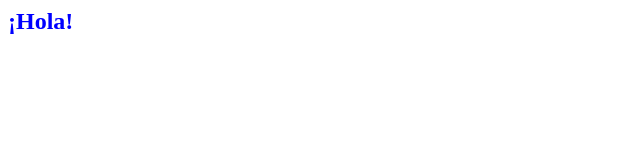
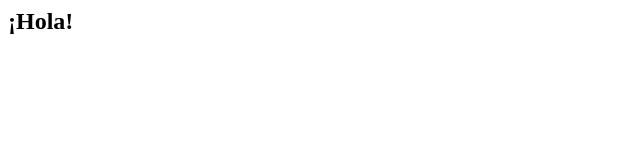
Before and after one commit to ElDaVz/hola, a plain HTML site: page index.html in a window 1280 px wide. Shown: the whole page, without its empty margins (0-640 px from the left). Drawn offline with Linux system fonts and the light colour scheme.

Commit message:
Update index.html

```diff
--- a/index.html
+++ b/index.html
@@ -1,4 +1,4 @@
-<span style="display: inline-block; font-size: 24px; font-weight: bold; color: blue;
+<span style="display: inline-block; font-size: 24px; font-weight: bold; color: black;
 animation: bounce 1s infinite;">
   ¡Hola!
 </span>
```
